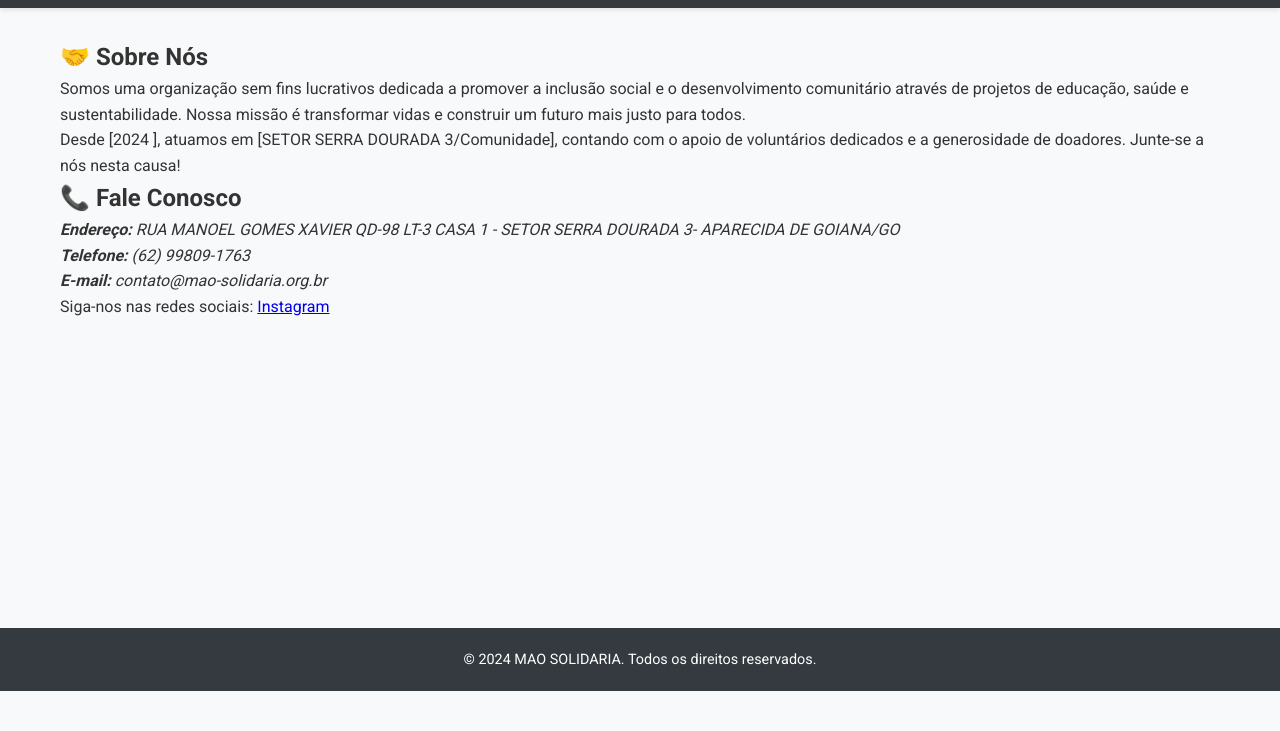
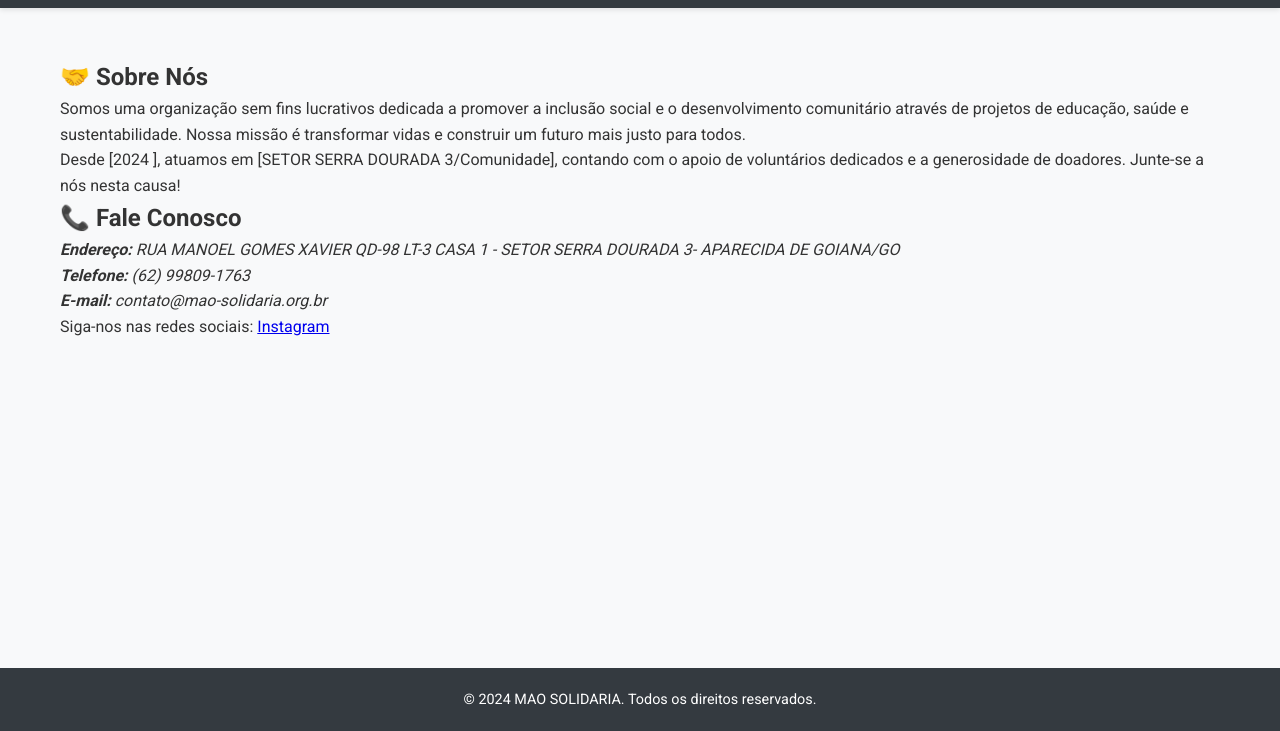
Before and after one commit to DaniloPires38/DANILO-PIRES-38, a plain HTML site: page INDEX-HTML.html in a window 1280 px wide. Shown: the part 99-830 px from the top of the page. Before the commit the page ends 800 px from the top, so only its background shows below. Drawn offline with Linux system fonts and the light colour scheme.

Commit message:
apresentação 2.1

```diff
--- a/estilo.css
+++ b/estilo.css
@@ -21,6 +21,10 @@
 
 body {
     font-family: 'Roboto', sans-serif;
+    display: grid;
+    grid-template-rows: auto 1fr auto;
+    grid-template-columns: 1fr;
+    gap: 20px;
     line-height: 1.6;
     color: var(--text-color);
     background-color: var(--light-bg);
```
